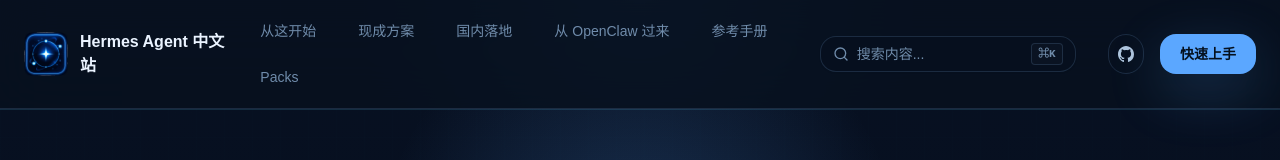
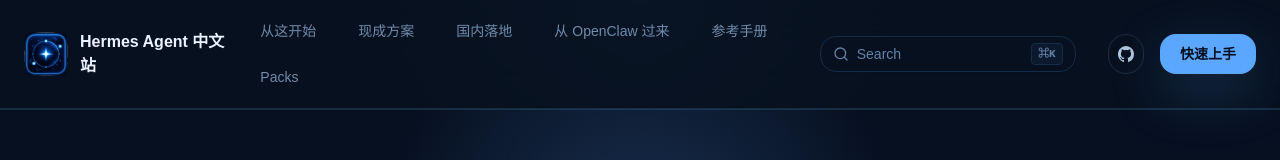
Before and after one commit to zcweah1981/hermes-zh, a Next.js app: page / in a window 1280 px wide. Shown: the top 160 px of the page. Built offline with nearby package versions, Linux system fonts and the light colour scheme; a web font is replaced by a local one.

Commit message:
ui: refine search input colors to match site header exact aesthetic

```diff
--- a/components/ui/search-dialog.tsx
+++ b/components/ui/search-dialog.tsx
@@ -62,12 +62,12 @@ export function SearchDialog() {
     <>
       <button
         onClick={() => setOpen(true)}
-        className="flex items-center justify-center rounded-md p-2 text-[#708CAB] hover:bg-white/[0.04] hover:text-[#EAF3FF] lg:w-64 lg:justify-start lg:gap-2 lg:border lg:border-[rgba(125,165,220,0.18)] lg:bg-[#07111F]/80 lg:px-3 lg:py-1.5 lg:shadow-sm"
+        className="flex items-center justify-center rounded-md p-2 text-[#6484a9] hover:bg-white/[0.04] hover:text-[#eaf6ff] lg:w-64 lg:justify-start lg:gap-2 lg:border lg:border-[#132c4a] lg:bg-[#07111F]/80 lg:px-3 lg:py-1.5 lg:shadow-sm"
         aria-label="搜索内容"
       >
         <svg xmlns="http://www.w3.org/2000/svg" width="16" height="16" viewBox="0 0 24 24" fill="none" stroke="currentColor" strokeWidth="2" strokeLinecap="round" strokeLinejoin="round" className="h-5 w-5 lg:h-4 lg:w-4"><circle cx="11" cy="11" r="8"/><path d="m21 21-4.3-4.3"/></svg>
-        <span className="hidden text-sm font-medium lg:inline-block">搜索内容...</span>
-        <kbd className="ml-auto hidden rounded border border-[rgba(125,165,220,0.18)] bg-white/[0.02] px-1.5 py-0.5 text-[11px] font-semibold text-[#708CAB] lg:inline-block">⌘K</kbd>
+        <span className="hidden text-sm font-medium lg:inline-block">Search</span>
+        <kbd className="ml-auto hidden rounded border border-[#132c4a] bg-[#0c182c] px-1.5 py-0.5 text-[11px] font-semibold text-[#6484a9] lg:inline-block">⌘K</kbd>
       </button>
 
       {open && (
```
